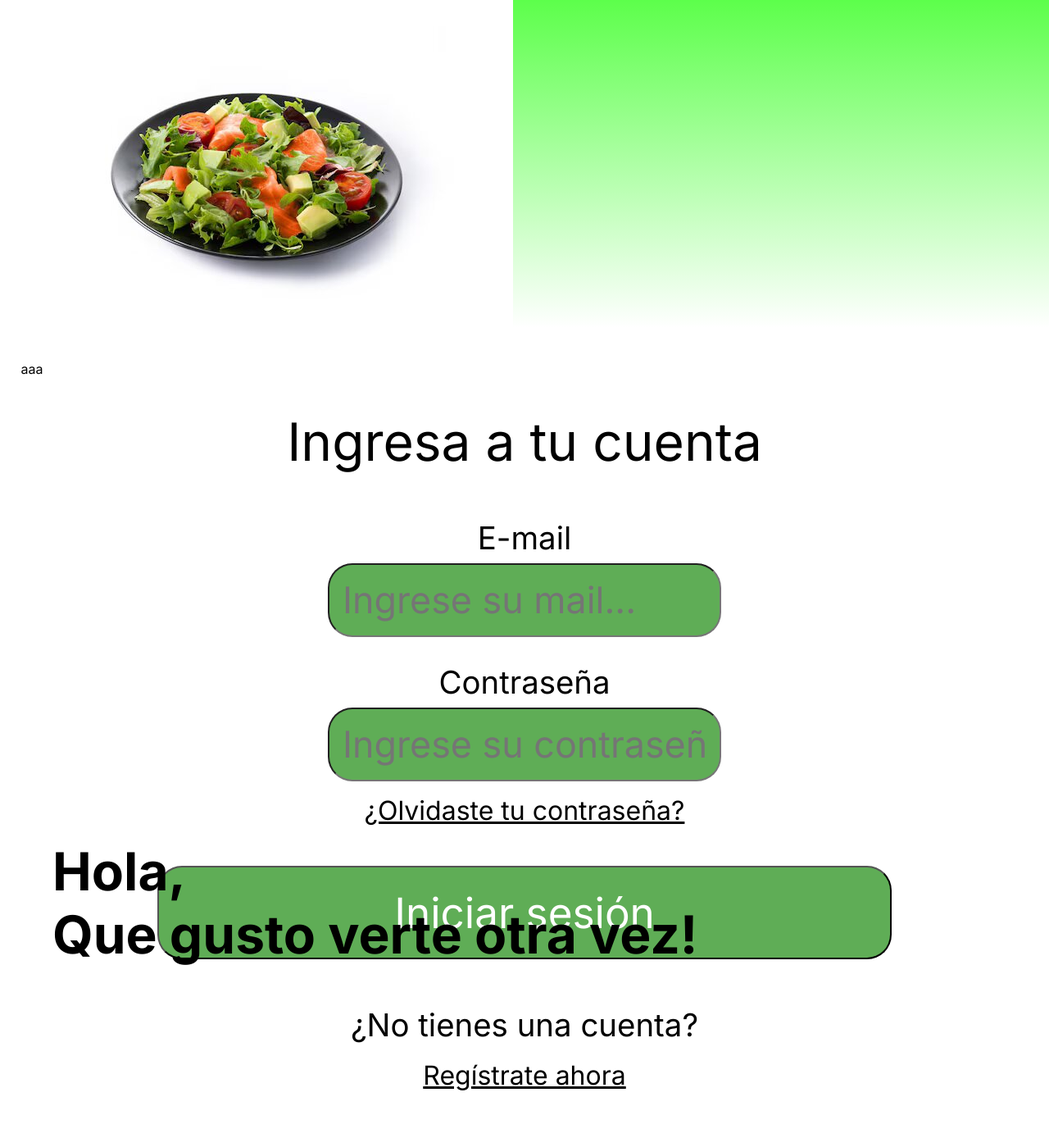
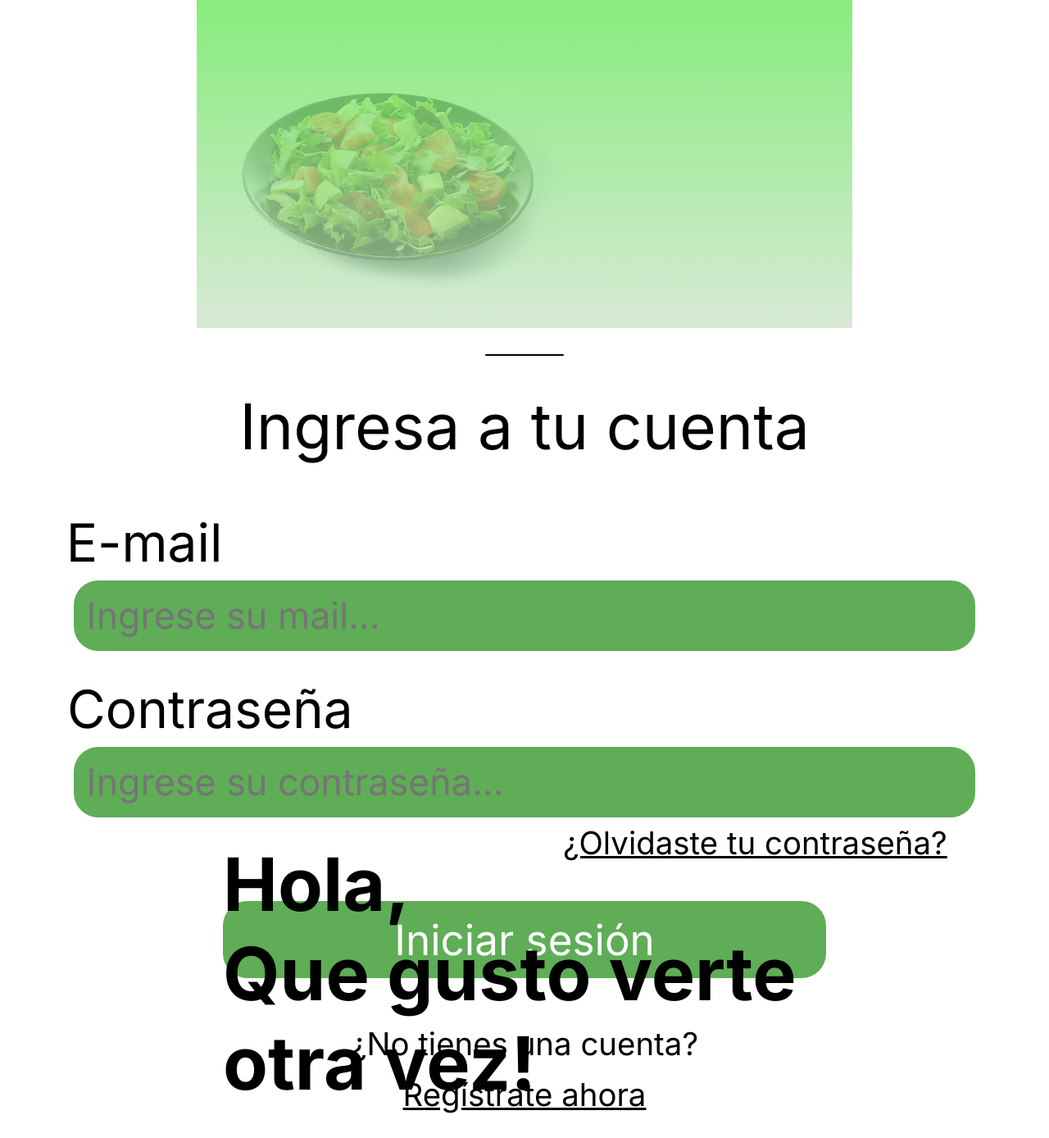
Before and after one commit to Twurs/Project-Health-Nutrition, a plain HTML site: page Disenio-web/index.html in a window 1280 px wide. Shown: the whole page at 82% size. Drawn offline with Linux system fonts and the light colour scheme.

Commit message:
Optimizando CSS ver 0.0.0.7

```diff
--- a/Disenio-web/index.html
+++ b/Disenio-web/index.html
@@ -11,16 +11,16 @@
 </head>
 <body>
     <div class="display">
-            <div class="background">
+            <div class="background"></div>
                 <div class="background-img">
                     <img src="images/salad.jpg" alt="Salad">
                 </div>
-            </div>
+
 
             <h1>Hola,<br>Que gusto verte otra vez!</h1>
             <div class="join-account">
                 <div class="login-form">
-                    <div class="rectangle icon">aaa</div>
+                    <div class="rectangle-icon"></div>
                     <p>Ingresa a tu cuenta</p>
                 </div>
 
--- a/Disenio-web/styles.css
+++ b/Disenio-web/styles.css
@@ -6,20 +6,15 @@
     }
 
 
+
 .display {
     position: relative;
+    max-width: 100vh;
     height: 100vh;
+    padding: 2rem;
+    margin: 0 auto;
 }
 
-
-
-.background {
-    position: relative;
-    height: 50vh;
-    width: 100vw;
-    background: linear-gradient(rgba(52, 255, 30, 0.8), rgba(255, 255, 255, 0.7));
-    z-index: 40;
-}
 
 
 .background-img {
@@ -28,18 +23,32 @@
     left: 0;
     width: 100vh;
     height: 100vh;
-    z-index: -1;
+    transform: translateX(-10%);
+    z-index: 10;
 }
 
+
+
+.background {
+    position: absolute;
+    top: 0;
+    left: 0;
+    height: 50vh;
+    width: 100%;
+    background: linear-gradient(rgba(106, 231, 92, 0.8), rgba(198, 225, 195, 0.7));
+    z-index: 40;
+    display: flex;
+    justify-content: center;
+    align-items: center;
+}
 
 
 
 h1 {
     position: absolute;
     font-family: "inter", sans-serif;
-    font-size: 5vw;
+    font-size: 7vw;
     top: 80vw;
-    left: 5vw;
     z-index: 50;
 }
 
@@ -47,25 +56,33 @@ h1 {
 
 .join-account {
     background-color: #FFFFFF;
-    padding: 5vh 2vw;
+    border-top-left-radius: 20px;
+    margin: 50vh auto 0;
 }
 
-.rectangle-icon {
-    display: flex;
-    width: 100%;
-    align-items: center;
-    background-color: black;
-}
+
 
 .login-form p {
     text-align: center;
-    font-size: 5vw;
+    font-size: 6vw;
     padding: 5vh 0;
 }
 
+
+
+.rectangle-icon {
+    width: 12vh;
+    height: 0.3vh;
+    justify-content: center;
+    background-color: #000000;
+    margin: auto;
+    border-radius: 20px;
+}
+
+
+
 .input-email, .input-password {
     padding: 2vh 2vw;
-    font-size: 4vw;
     display: flex;
     flex-direction: column;
     align-items: center;
@@ -73,44 +90,48 @@ h1 {
 
 
 .input-email label, .input-password label {
-    display: block;
-    margin-bottom: 1vh;
-    text-align: center;
-    font-size: 3vw;
+    margin-bottom: 0.5rem;
+    font-size: 5vw;
+    transform: translateX(-110%);
+}
 
+.input-email label {
+    transform: translateX(-243%);
 }
 
 .input-email input, .input-password input {
-    display: block;
     background-color: #5FAD56;
     color: #525252;
-    width: 90vw;
-    max-width: 30rem;
+    width: 86vw;
     padding: 1rem;
     font-size: 3.5vw;
     border-radius: 30px;
-    margin: 0;
+    border: none;
 }
 
 
 #link-forgotpassword, #link-register {
-    font-size: 2.5vw;
+    font-size: 3vw;
     color: #000000;
     text-align: center;
-    display: block;
-    margin-top: 1rem;
+    display:inline-block;
+    margin-top: 0.5rem;
+}
+
+#link-forgotpassword {
+    transform: translateX(60%);
 }
 
 .login-button {
-    display: block;
-    width: 70vw;
-    padding: 1.5rem;
+    width: 100%;
+    padding: 1rem;
     margin: 2rem auto 0;
     background-color: #5FAD56;
     color: #FFFFFF;
     font-size: 4vw;
     border-radius: 30px;
     text-align: center;
+    border: none;
 }
 
 
```
